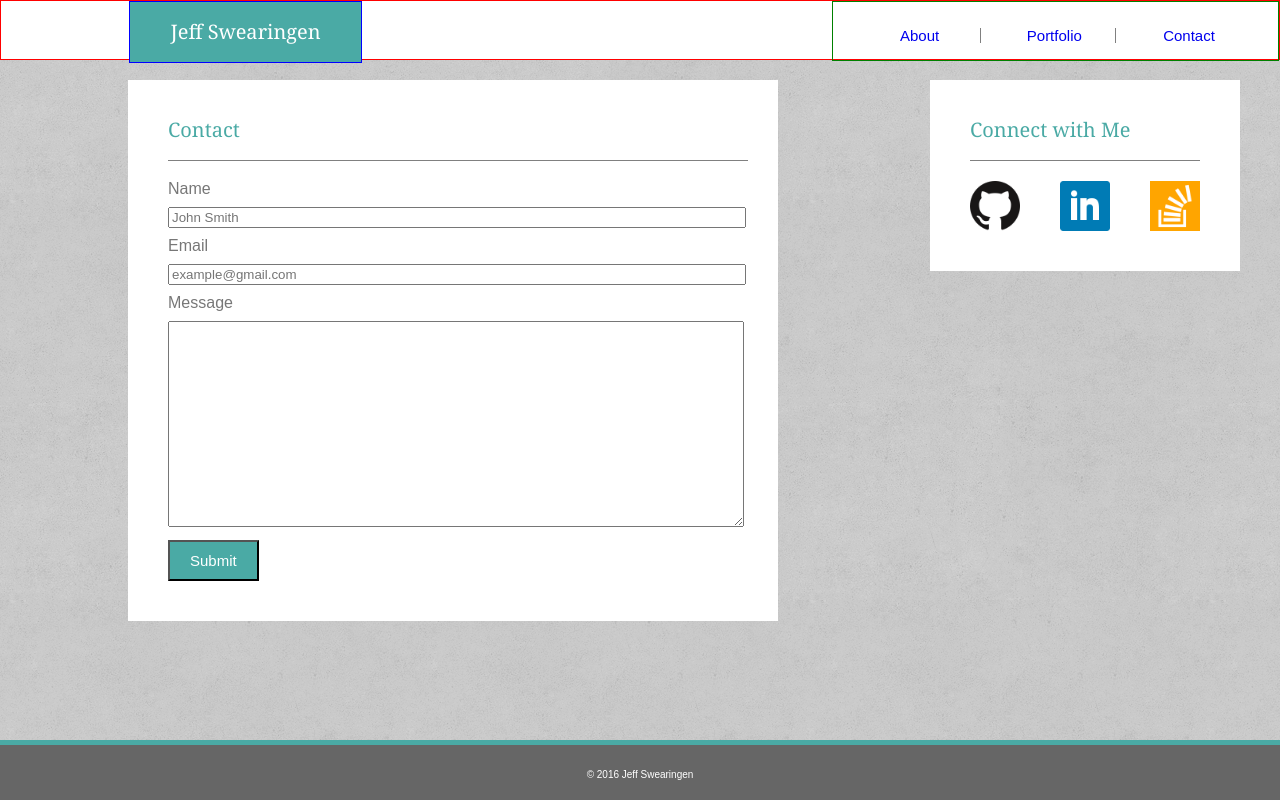
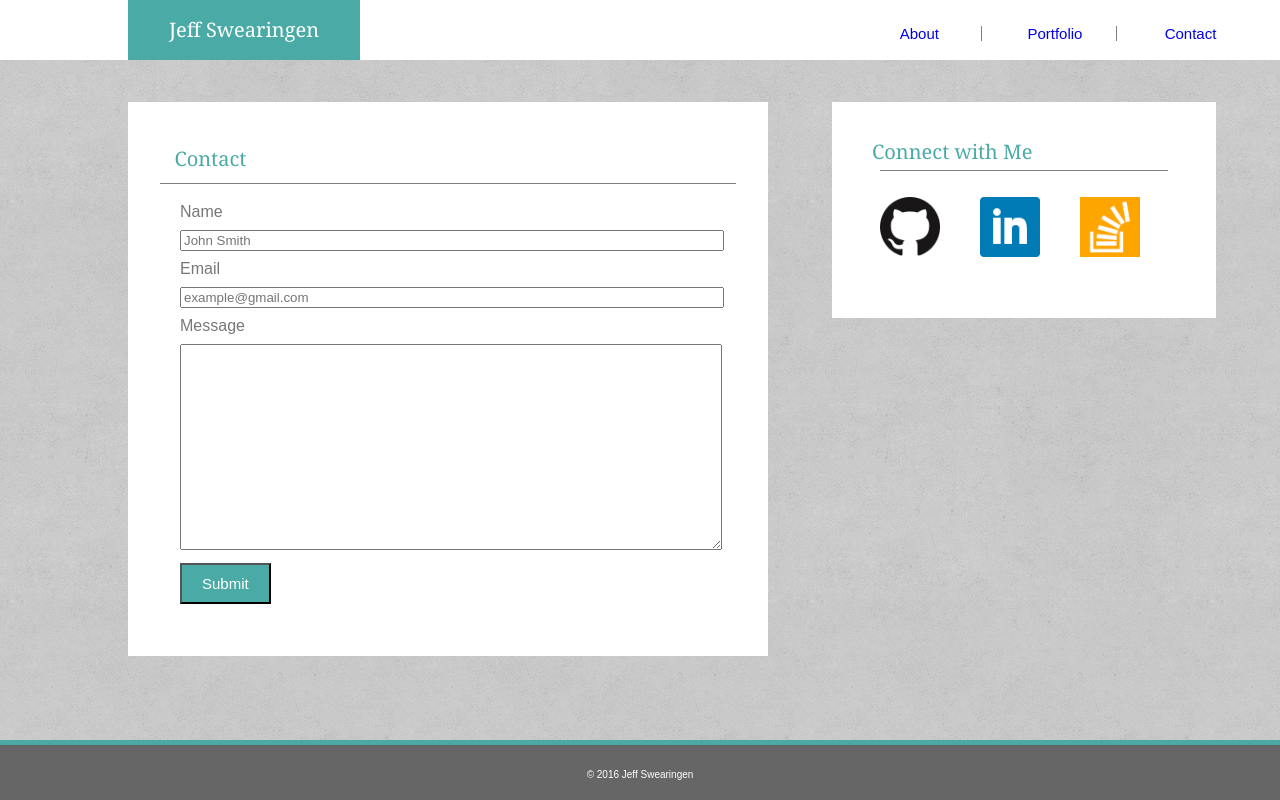
Before and after one commit to jeffswearingen/Responsive-Portfolio, a PHP site: page /contact.html in a window 1280 px wide. Run offline with PHP 8.4, Linux system fonts and the light colour scheme.

Commit message:
modify css to fix responsive contact bar

```diff
--- a/assets/css/style.css
+++ b/assets/css/style.css
@@ -7,6 +7,14 @@ h1 {
 	background-color: #4aaaa5;
 	color: white;
 }
+
+.group:after {
+	visibility: hidden;
+	display: block;
+	content: "";
+	clear: both;
+	height: 0;
+	}
 
 .main {
 	background-color: #ffffff;
@@ -32,13 +40,15 @@ h1 {
 
 .navbar {
 	background-color: white;
-	font-height: 40px;
+	font-height: 1em;
 	width: 100%;
 	height: 60px;
 	box-sizing: border-box;
 	position: fixed;
 	top: 0;
-	border: 1px solid red;
+	display: block;
+	margin-bottom: 25%
+/*	border: 1px solid red; */
 }
 
 .logo {
@@ -51,7 +61,7 @@ h1 {
 	margin-left: 10%;
 	display: inline-block;
 	float: left;
-	border: 1px solid blue;
+/*	border: 1px solid blue; */
 }
 
 .smallnav {
@@ -64,7 +74,7 @@ h1 {
 	bottom: 60px;
 	font-size: 15px;
 	display: inline-block;
-	border: 1px solid green;
+/*	border: 1px solid green; */
 }
 
 .smallnav a {
@@ -97,9 +107,10 @@ h1 {
 }
 
 .page-header {
-	padding: 20px;
+	padding: 2.5%;
 	color: #4aaaa5;
 	background-color: white;
+/*	border: 1px solid red; */
 }
 
 
@@ -107,12 +118,13 @@ h1 {
 	clear: both;
 	box-sizing: border-box;
 	background-color: white;
-	width: 650px;
+	width: 50%;
 	float: left;
-	margin-top: 80px;
+	margin-top: 5%;
 	margin-bottom: 80px;
 	margin-left: 10%;
-	padding: 20px;
+	padding: 2.5%;
+	display: inline-block;
 
 }
 
@@ -124,6 +136,11 @@ h1 {
 	bottom: 70px;
 	width: 180px;
 	position: relative;
+}
+
+.body_content {
+	margin-top: 3%;
+/*	border: 1px solid red; */
 }
 
 /*.portfolio {
@@ -174,18 +194,25 @@ h1 {
 }
 
 .maincontent h1 {
-	font-size: 20px;
+	font-size: 1.25em;
 }
 
 .h_line {
-	width: 95%;
+	width: 100%;
 	height: 1px;
 	background: gray;
-	margin-left: 20px;
+
 }
 
 .aside-icons .h_line {
-	width: 85%;
+	width: 90%;
+	margin: 0 auto;
+}
+
+.icon_box {
+	width: 100%;
+	display: block;
+	padding: 5%;
 }
 
 .portfolio-items-pictures {
@@ -196,24 +223,49 @@ h1 {
 }
 
 .aside-icons {
-	float: right;
-	padding: 20px;
+	float: left;
+	padding: 2.5%;
 	box-sizing: browser-box;
-	width: 270px;
+	width: 25%;
 	background-color: #fff;
-	margin: 40px;
-	margin-top: 80px;
+	margin-top: 5%;
+	margin-left: 5%;
+	display: inline-block;
+	margin-bottom: 5%;
 
 }
 
 .aside-icons h3 {
-	font-size: 20px;
+	font-size: 1.25em;
 }
 
 .aside-icons img {
-	width: 50px;
-	margin: 20px 20px;
-	float: left;
+	max-width: 100%;
+	height: auto;
+	margin-top: 10%;
+
+	margin-bottom: 10%
+
+}
+.github_icon {
+	width: 30%;
+	margin: 0 auto;
+
+	display: inline-block;
+}
+.linkedin_icon {
+	width: 30%;
+	margin: 0 auto;
+
+	display: inline-block;
+
+}
+
+.stack_icon {
+	width: 30%;
+
+	margin: 0 auto;
+	display: inline-block;
 }
 
 .fixed-footer {
--- a/contact.html
+++ b/contact.html
@@ -12,18 +12,19 @@
 		<!-- stylesheet link to style.css -->
 		<link rel="stylesheet" type="text/css" href="assets/css/reset.css" />
 		<link rel="stylesheet" type="text/css" href="assets/css/style.css" />
-		<section class="navbar">
+		<section class="navbar group">
 			<!-- main logo -->
 			<h1 class="logo heading-font">Jeff Swearingen</h1>
 
 			<!-- navigation bar -->
-			<section class="smallnav">
+			<section class="smallnav other-fonts">
 				<section class="other-fonts about"><a href="index.html">About</a></section>
 				<section class="other-fonts portfolio"><a href="portfolio.html">Portfolio</a></section>
 				<section class="other-fonts contact"><a href="contact.html">Contact</a></section>
 			</section>
 		</section>
 
+		<section class="group body_content">
 			<section class="maincontent">
 				<!-- main content -->
 				<h1 class="heading-font page-header">Contact</h1>
@@ -47,14 +48,16 @@
 				<!-- connect box -->
 				<h3 class="heading-font page-header">Connect with Me</h3>
 				<div class="h_line"></div>
+				<section class="icon_box">
 					<!-- Github icon -->
-			<a href="https://www.github.com/jeffswearingen/" target="_blank"><img src="assets/images/github.png" alt="Github icon"></a>
+					<a class="github_icon" href="https://www.github.com/jeffswearingen/" target="_blank"><img src="assets/images/github.png" alt="Github icon" width="60" height="60"></a>
 					<!-- LinkedIn icon -->
-			<a href="https://www.linkedin.com/in/jeff-swearingen-45ab8b4" target="_blank"><img src="assets/images/square-linkedin.png" alt="Linkedin icon"></a>
+					<a class="linkedin_icon" href="https://www.linkedin.com/in/jeff-swearingen-45ab8b4" target="_blank"><img src="assets/images/square-linkedin.png" alt="Linkedin icon" width="60" height="60"></a>
 					<!-- Stack Overflow -->
-			<a href="http://stackexchange.com/users/9215679/jeff-swearingen" target="_blank"><img src="assets/images/stackoverflow.png" alt="Stackoverflow icon"></a>
+					<a class="stack_icon" href="http://stackexchange.com/users/9215679/jeff-swearingen" target="_blank"><img src="assets/images/stackoverflow.png" alt="Stackoverflow icon" width="60" height="60"></a>
+				</section>
 			</aside>
-
+		</section>
 		<footer class="fixed-footer">
 			<div class="footer-line"></div>
 			<!-- footer -->
```
Also changed, not shown: other parts of assets/css/style.css (+62 -29 lines), index.html (+8 -6 lines), portfolio.html (+9 -6 lines). Lines whose indentation alone changed are shown as unchanged.
